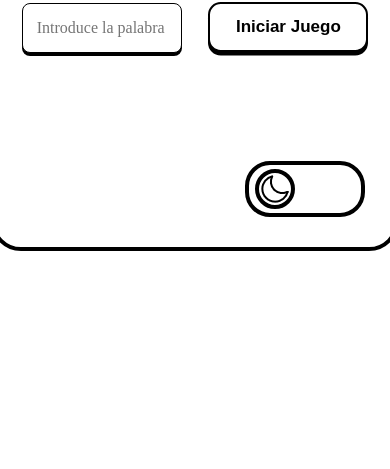
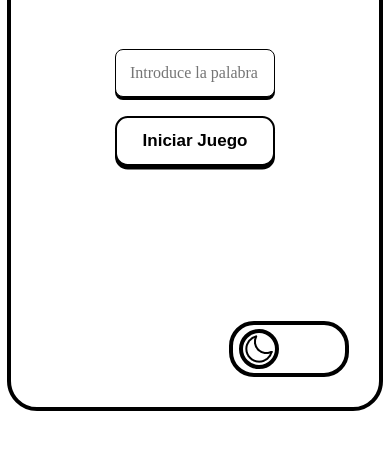
Before and after one commit to Zedrickf/Hangman-guessGame, a plain HTML site: page index.html in a window 390 px wide. Shown: the part 375-844 px from the top of the page. Drawn offline with Linux system fonts and the light colour scheme.

Commit message:
make the page more responsive

```diff
--- a/css/style.css
+++ b/css/style.css
@@ -251,3 +251,18 @@ input {
     position: relative;
     left: 8px;
 }
+
+/* Media query */
+
+@media screen and (max-width: 430px) {
+
+    .container__div {
+        width: 23rem;
+        display: flex;
+        justify-content: space-evenly;
+        flex-direction: column;
+        align-items: center;
+        gap: 20px;
+    }
+
+}
--- a/js/app.js
+++ b/js/app.js
@@ -8,6 +8,19 @@ const hangmanParts = ['cuerda', 'cabeza', 'cuerpo', 'brazoD', 'brazoI', 'piernaD
 let currentPartIndex = 0;
 const toggleButtonContainer = document.querySelector('.changeButton-container');
 const toggleButton = document.getElementById('changeC');
+
+
+//ajustar el ancho de pantalla
+function ajustarHeight() {
+    const heightScreen = window.innerHeight; // Obtener la altura de la pantalla
+    if (heightScreen <= 430) { // Si la altura es menor o igual a 430px
+        document.querySelector('.container').style.height = '60rem';
+        console.log(window.innerHeight);
+    } else {
+        document.querySelector('.container').style.height = '45rem';
+        console.log(window.innerHeight);
+    }
+}
 
 /*
 Se llama a la funcion "startGame" cuando el usuario da clic al boton
@@ -23,7 +36,7 @@ function startGame() {
         document.getElementById('gameArea').style.display = 'flex';
         document.getElementById('hangMan').style.display = 'inline-block';
         document.getElementById('container__title').style.marginBottom = '1.5rem';
-        document.querySelector('.container').style.height = '45rem';
+        ajustarHeight();
         initGame();
     } else {
         alert('Por favor, introduce una palabra válida.');
@@ -114,6 +127,7 @@ function newGame() {
     document.querySelector('.container').style.height = '35rem';
     document.getElementById('submit').style.display = 'block';
     document.getElementById('newGame').style.display = 'none';
+    ajustarHeight();
 
     resetGame();
 }
@@ -153,6 +167,12 @@ toggleModeButton.addEventListener('click', () => {
 });
 
 
+// Llama a la función ajustarHeight cuando se redimensiona la ventana
+window.addEventListener('resize', ajustarHeight);
+
+// Llama a ajustarHeight al cargar la página por primera vez
+ajustarHeight();
+
 //Cuando el jugador hace clic en el botón de inicio (startGame), se llama a la función startGame.
 document.getElementById('startGame').addEventListener('click', startGame);
 //Cuando el jugador hace clic en el botón de enviar (submit), se llama a la función makeGuess
```
